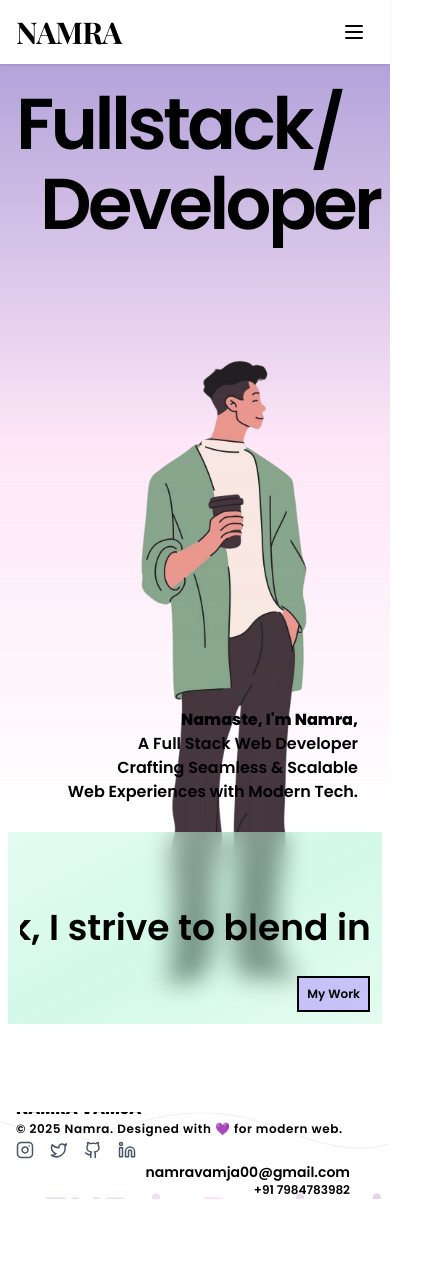
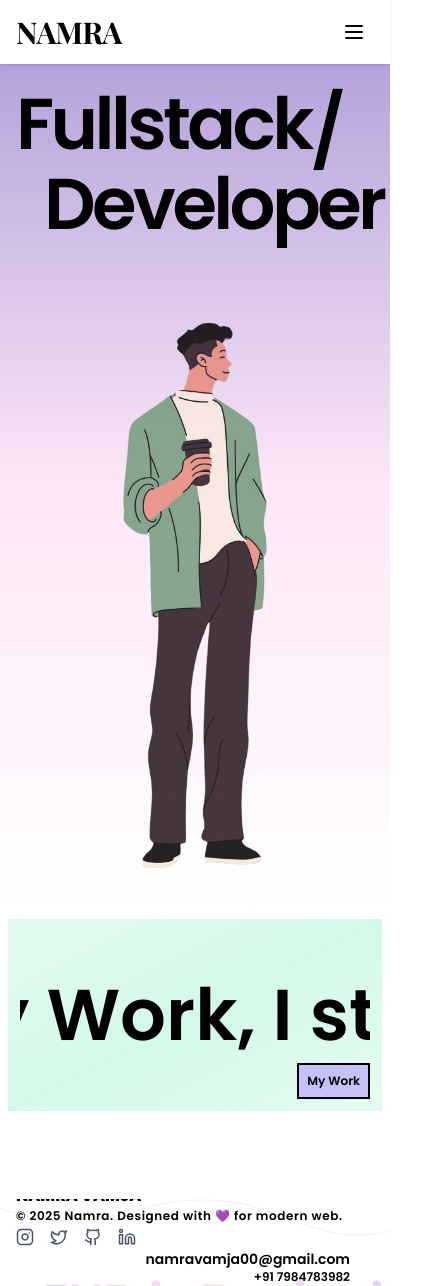
Before and after one commit to namravamja/portfolio-namra, a Next.js app: page / in a window 390 px wide. Shown: the whole page, 448 px wide, since content can reach past the window. Before the commit the page ends 1199 px from the top, so only its background shows below. Built offline with nearby package versions, Linux system fonts and the light colour scheme; a web font is replaced by a local one.

Commit message:
feat: Refactor InfiniteScroll component and update imports; enhance Herosection layout and styles

```diff
--- a/src/app/(frontend)/(Homepage)/Page.tsx
+++ b/src/app/(frontend)/(Homepage)/Page.tsx
@@ -1,6 +1,6 @@
 import React from "react";
 import Herosection from "./components/Herosection";
-import InfiniteScroll from "./HomepageSection1/InfiniteScroll";
+import InfiniteScroll from "./components/InfiniteScroll";
 import HomepageSection1 from "./components/HomepageSection1";
 
 function Homepage() {
--- a/src/app/(frontend)/(Homepage)/components/Herosection.tsx
+++ b/src/app/(frontend)/(Homepage)/components/Herosection.tsx
@@ -4,7 +4,6 @@ const Herosection: React.FC = () => {
   return (
     <>
       <div className="bg-gradient-to-b from-[#a18cd1]/80 via-[#fbc2eb]/40 backdrop-blur-md flex flex-col lg:flex-row min-h-[450px] h-auto lg:h-[650px] w-full">
-        {/* Left Section - Large Title */}
         <div className="flex-1 p-4 sm:p-6 md:p-8 lg:p-16 flex flex-col justify-center">
           <h1 className="flex flex-col text-7xl sm:text-9xl md:text-9xl lg:text-9xl xl:text-9xl mb-6 sm:mb-8 md:mb-12 lg:mb-16 lg:ml-16 font-light tracking-tighter text-black">
             <div className="flex">
@@ -19,29 +18,16 @@ const Herosection: React.FC = () => {
                 cursorClassName="mt-1 sm:mt-2 lg:mt-3"
               />
             </div>
-            <span className="pl-6 sm:pl-10 md:pl-16 lg:pl-20">Developer</span>
+            <span className="pl-7 sm:pl-10 md:pl-16 lg:pl-20">Developer</span>
           </h1>
         </div>
-        {/* Right Section - Image overlay on vertical text */}
         <div className="flex-1 relative">
-          {/* Image section overlaying the text with slight transparency */}
           <div className="flex flex-col h-full w-full relative z-10">
-            <div className=" bg-none bottom-0 w-[28rem] h-[32rem] mt-8">
-              <img
-                src="/photoo.png"
-                alt="Portrait of Namra"
-                className="object-cover opacity-90"
-              />
-            </div>
-            {/* Text overlay on bottom right */}
-            <div className="absolute bottom-5 right-8 text-right z-20">
-              <p className="flex flex-col text-base font-extralight">
-                <span className="font-bold">Namaste, I'm Namra, </span>
-                <span>A Full Stack Web Developer</span>
-                <span>Crafting Seamless & Scalable</span>
-                <span>Web Experiences with Modern Tech.</span>
-              </p>
-            </div>
+            <img
+              src="/photoo.png"
+              alt="Portrait of Namra"
+              className="object-cover opacity-90"
+            />
           </div>
         </div>
       </div>
--- a/src/app/(frontend)/(Homepage)/components/HomepageSection1.tsx
+++ b/src/app/(frontend)/(Homepage)/components/HomepageSection1.tsx
@@ -2,7 +2,7 @@
 
 import React from "react";
 import { useState } from "react";
-import InfiniteScroll from "../HomepageSection1/InfiniteScroll";
+import InfiniteScroll from "./InfiniteScroll";
 import Link from "next/link";
 
 const HomepageSection1 = () => {
--- a/src/app/(frontend)/(Homepage)/HomepageSection1/InfiniteScroll.tsx
+++ b/src/app/(frontend)/(Homepage)/components/InfiniteScroll.tsx
@@ -108,7 +108,7 @@ const InfiniteScroll: React.FC<{ text: string }> = ({ text }) => {
           {Array.from({ length: 5 }).map((_, i) => (
             <span
               key={`first-${i}`}
-              className="text-4xl sm:text-5xl md:text-6xl lg:text-7xl xl:text-9xl mx-2 sm:mx-3 md:mx-4 lg:mx-6 text-black whitespace-nowrap"
+              className="text-7xl xl:text-9xl mx-2 sm:mx-3 md:mx-4 lg:mx-6 text-black whitespace-nowrap"
             >
               {text}
             </span>
@@ -120,7 +120,7 @@ const InfiniteScroll: React.FC<{ text: string }> = ({ text }) => {
           {Array.from({ length: 5 }).map((_, i) => (
             <span
               key={`second-${i}`}
-              className="text-4xl sm:text-5xl md:text-6xl lg:text-7xl xl:text-9xl mx-2 sm:mx-3 md:mx-4 lg:mx-6 text-black-800 whitespace-nowrap"
+              className="text-7xl xl:text-9xl mx-2 sm:mx-3 md:mx-4 lg:mx-6 text-black-800 whitespace-nowrap"
             >
               {text}
             </span>
--- a/src/app/(frontend)/About/components/AboutSection3.tsx
+++ b/src/app/(frontend)/About/components/AboutSection3.tsx
@@ -100,7 +100,7 @@ const AboutSection3 = () => {
       </div>
 
       {/* Navigation Buttons */}
-      <div className="absolute top-1/2 left-0 right-0 flex justify-between px-2 md:px-4 z-10 pointer-events-none">
+      <div className="absolute top-1/2 left-0 md:left-1/3 lg:left-1/4 right-0 flex justify-between px-2 md:px-4 z-10 pointer-events-none">
         <motion.button
           onClick={() => scroll("left")}
           className={`p-2 rounded-full bg-violet-900/30 backdrop-blur-sm shadow-md hover:bg-violet-900/20 transition-all duration-300 pointer-events-auto ${
@@ -130,7 +130,7 @@ const AboutSection3 = () => {
       <div className="flex-1 w-full mt-10 px-4 md:pr-10 md:pl-0 overflow-hidden">
         <div
           ref={scrollContainerRef}
-          className="overflow-x-auto pb-6 hide-scrollbar"
+          className="overflow-x-auto pb-6 scrollbar-none"
         >
           <div className="grid grid-flow-col grid-rows-3 auto-cols-max gap-4 min-w-max">
             {technologies.map((tech, index) => (
--- a/src/app/(frontend)/Contact/components/ContactPage.tsx
+++ b/src/app/(frontend)/Contact/components/ContactPage.tsx
@@ -32,7 +32,7 @@ const ContactPage = () => {
       <div className="container relative z-10 mx-auto px-4 md:px-8">
         <div className="flex flex-col items-center">
           <div>
-            <h1 className="text-6xl sm:text-7xl md:text-8xl font-bold text-slate-900 mb-8 tracking-tight text-center">
+            <h1 className="text-5xl sm:text-7xl md:text-8xl font-bold text-slate-900 mb-8 tracking-tight text-center">
               <TypewriterEffect
                 words={["Let's Connect"]}
                 className="flex"
--- a/src/app/globals.css
+++ b/src/app/globals.css
@@ -12,3 +12,14 @@ body {
 .backface-hidden {
   backface-visibility: hidden;
 }
+
+@layer utilities {
+  .scrollbar-none {
+    -ms-overflow-style: none; /* IE and Edge */
+    scrollbar-width: none; /* Firefox */
+  }
+
+  .scrollbar-none::-webkit-scrollbar {
+    display: none; /* Chrome, Safari, Opera */
+  }
+}
--- a/src/components/Navbar/Navbar.tsx
+++ b/src/components/Navbar/Navbar.tsx
@@ -289,7 +289,7 @@ const Navbar: React.FC = () => {
                   }}
                 >
                   <Link
-                    href="/contact"
+                    href="/Contact"
                     onClick={() => setMobileMenuOpen(false)}
                   >
                     <button className="w-full transition-all duration-300 ease-in-out rounded-full px-8 py-3 font-semibold text-lg border-2 border-black bg-black text-white hover:bg-black/90">
```
Also changed, not shown: src/app/(frontend)/About/components/AboutSection1.tsx (+26 -14 lines).
